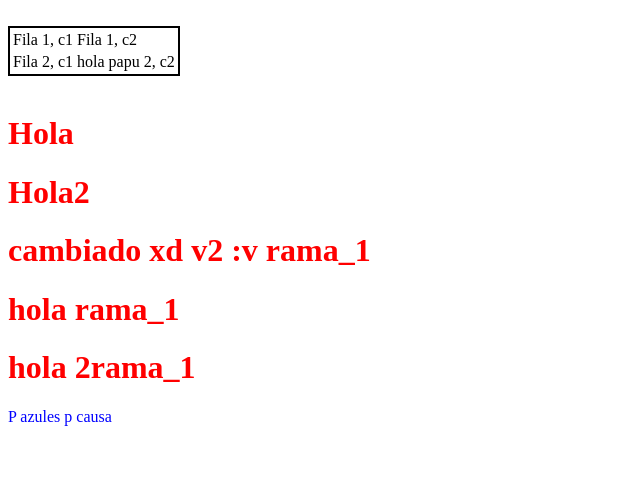
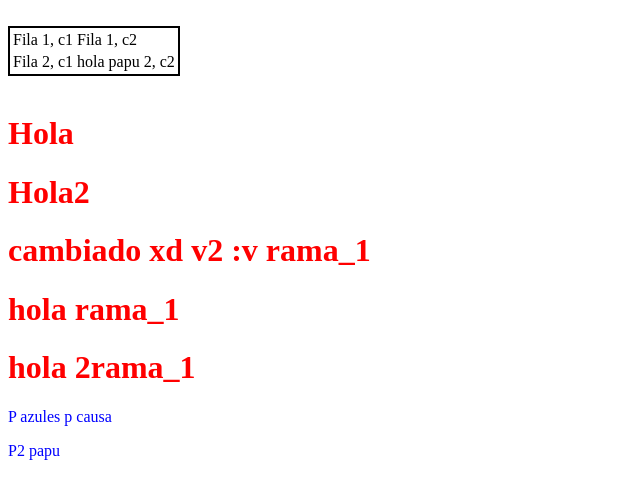
Before and after one commit to SergioABC123/REPO-TIC-2-756018, a plain HTML site: page index.html in a window 1280 px wide. Shown: the full height of the page, 0-640 px from the left. Drawn offline with Linux system fonts and the light colour scheme.

Commit message:
dos cambios papus v2 ejerc1

```diff
--- a/index.html
+++ b/index.html
@@ -23,4 +23,5 @@
     <h1>hola rama_1</h1>
     <h1>hola 2rama_1</h1>
     <p>P azules p causa</p>
+    <p>P2 papu</p>
 </html>
```
